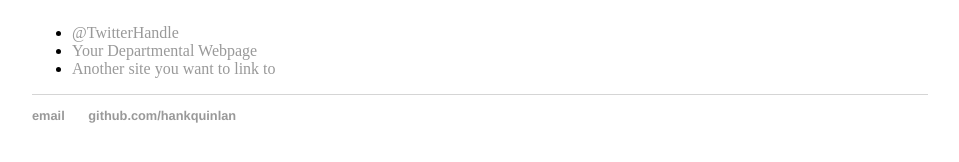
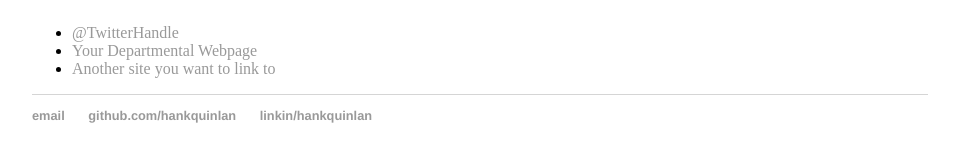
Before and after one commit to Archimedes2013/Archimedes2013.github.io, a Jekyll site: the page built from about/index.html, in a window 1280 px wide. Shown: the part 365-527 px from the top of the page, without its empty margins (160-1119 px from the left). Built offline with Jekyll 4.4.1, drawn with Linux system fonts in a browser that asks for light colours.

Commit message:
Update default.html

```diff
--- a/_layouts/default.html
+++ b/_layouts/default.html
@@ -23,6 +23,7 @@
 	    		<ul>
 	        		<li><a href="mailto:hankquinlanhub@gmail.com">email</a></li>
 	        		<li><a href="https://github.com/hankquinlan">github.com/hankquinlan</a></li>
+				<li><a href="https://github.com/hankquinlan">linkin/hankquinlan</a></li>
 				</ul>
 			</footer>
 		</body>
```
